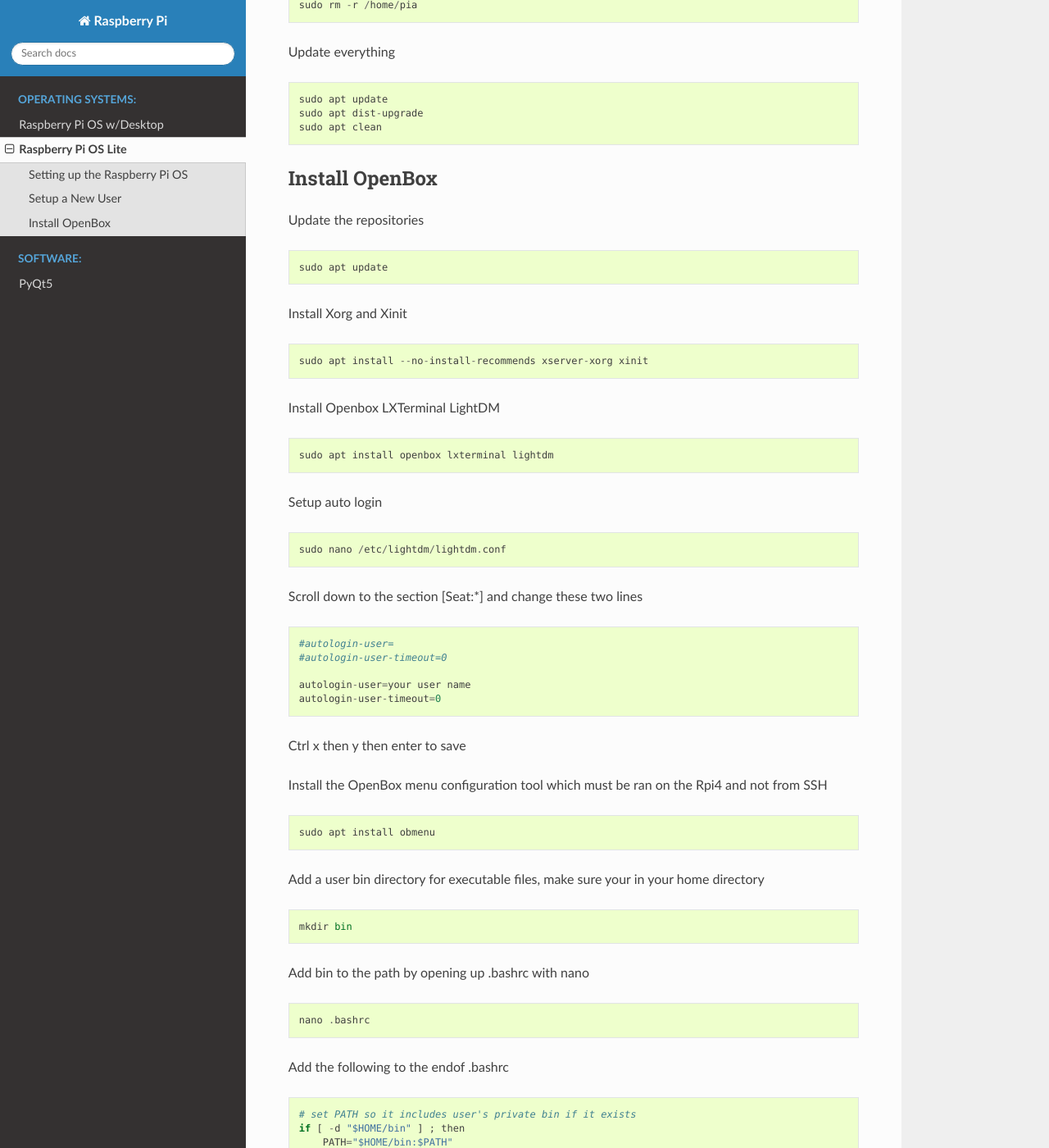
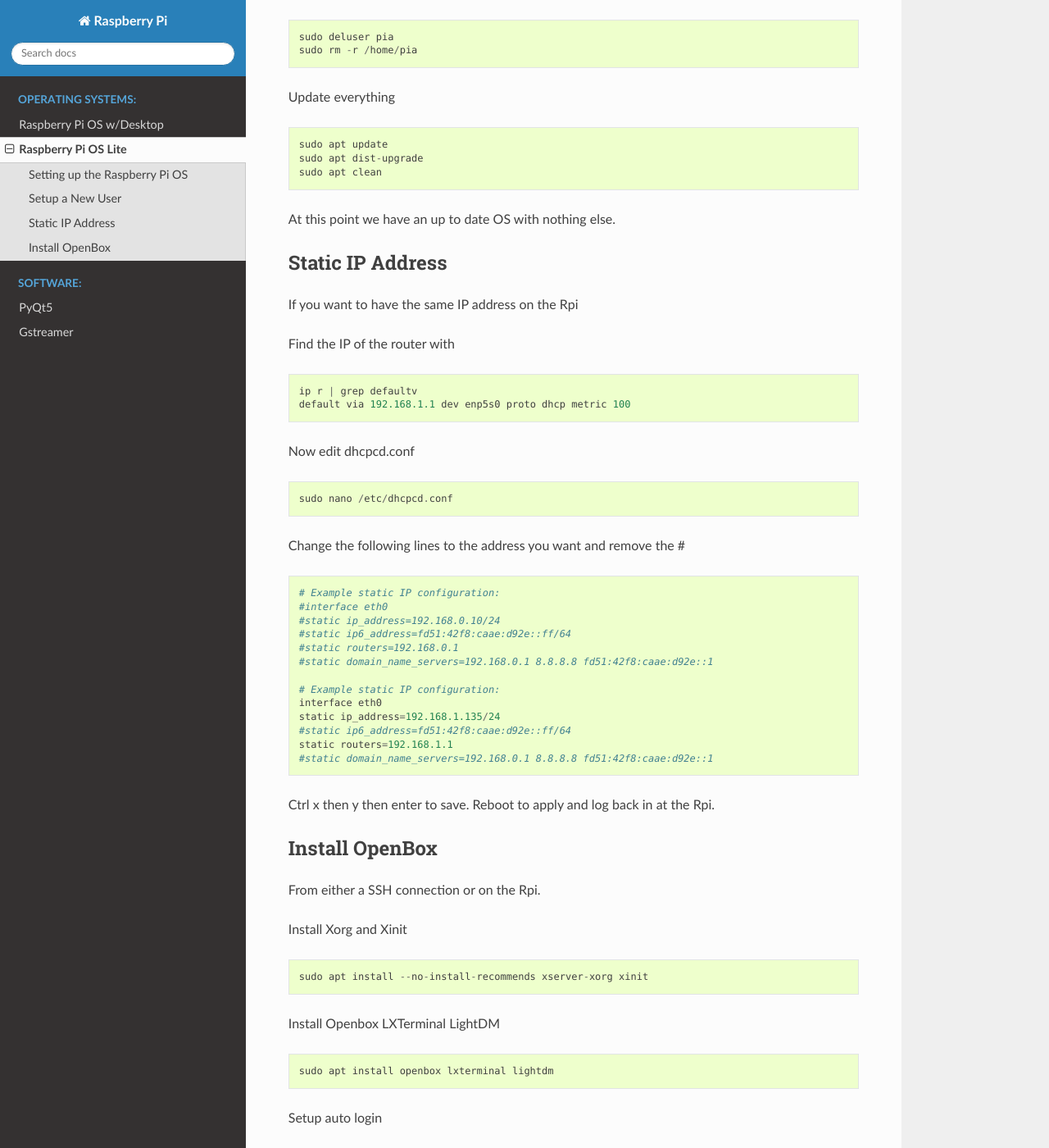
Before and after one commit to jethornton/rpi, a Sphinx documentation site: the page built from docs/source/lite-install.rst, in a window 1280 px wide and 1400 px high, scrolled down 2509 px. Shown: the whole window at 82% size. Built offline with Sphinx 7.4.7 and the Read the Docs theme 2.0.0, drawn with Linux system fonts in a browser that asks for light colours; some of the changed text lies outside the part shown.

Commit message:
add content

```diff
--- a/docs/source/index.rst
+++ b/docs/source/index.rst
@@ -18,6 +18,7 @@
    :caption: Software:
 
    pyqt5
+   gstreamer
 
 Indices and tables
 ==================
--- a/docs/source/lite-install.rst
+++ b/docs/source/lite-install.rst
@@ -10,7 +10,8 @@
 
 Insert the SD card and connect a mouse, keyboard and monitor to the Raspberry Pi
 and boot up. After the screen stops scrolling you will need to log in. The user
-name is `pi` and the password is `raspberry`.
+name is `pi` and the password is `raspberry`. At this point you have an
+Operating System (OS) but nothing else.
 
 Setting up the Raspberry Pi OS
 ------------------------------
@@ -24,13 +25,16 @@
 menus and the spacebar to select options. The following are for the US, adjust
 as needed for your country.
 
+2 Network Options
+  * Hostname set the name you want to be visible on the LAN
+
 1 Localisation Options
   * Change Locale to `en_US ISO8859-1` tab to Ok and press Enter
   * Default Locale `en_US` tab to Ok and press Enter
 
-2 Time Zone select US then your time zone.
+  * Time Zone, Select US then your time zone.
 
-3 Change WLAN Country to your US
+  * Change WLAN Country to US
 
 4 Interfacing Options Enable the following
   * SSH
@@ -44,10 +48,13 @@
 Setup a New User
 ----------------
 
+At the Rpi log in as user pi with the password raspberry
+
+
 If you have another PC connected to a LAN you can now work from that PC via SSH.
-If not then you will have to do this on the Rpi.
+At the Rpi type in `ifconfig` to find out the IP address of the Rpi.
 
-Log in as user pi with the password raspberry
+If not using SSH then you will have to do this on the Rpi.
 ::
 
   ssh pi@192.168.n.nnn replace n's with your Rpi's address
@@ -67,7 +74,7 @@
 
 On the Rpi log in as pia with your password
 
-If your doing this from another PC ssh back in as pia
+If your doing this from another PC on the LAN ssh back in as pia
 ::
 
   ssh pia@192.168.n.nnn
@@ -116,13 +123,47 @@
   sudo apt dist-upgrade
   sudo apt clean
 
+At this point we have an up to date OS with nothing else.
+
+Static IP Address
+-----------------
+
+If you want to have the same IP address on the Rpi
+
+Find the IP of the router with
+::
+
+  ip r | grep defaultv
+  default via 192.168.1.1 dev enp5s0 proto dhcp metric 100
+
+Now edit dhcpcd.conf
+::
+
+  sudo nano /etc/dhcpcd.conf
+
+Change the following lines to the address you want and remove the #
+::
+
+  # Example static IP configuration:
+  #interface eth0
+  #static ip_address=192.168.0.10/24
+  #static ip6_address=fd51:42f8:caae:d92e::ff/64
+  #static routers=192.168.0.1
+  #static domain_name_servers=192.168.0.1 8.8.8.8 fd51:42f8:caae:d92e::1
+
+  # Example static IP configuration:
+  interface eth0
+  static ip_address=192.168.1.135/24
+  #static ip6_address=fd51:42f8:caae:d92e::ff/64
+  static routers=192.168.1.1
+  #static domain_name_servers=192.168.0.1 8.8.8.8 fd51:42f8:caae:d92e::1
+
+Ctrl x then y then enter to save. Reboot to apply and log back in at the Rpi.
+
 Install OpenBox
 ---------------
 
-Update the repositories
-::
-
-  sudo apt update
+From either a SSH connection or on the Rpi.
 
 Install Xorg and Xinit
 ::
@@ -167,7 +208,7 @@
 
   nano .bashrc
 
-Add the following to the endof .bashrc
+Add the following to the end of .bashrc (right click then paste)
 ::
 
   # set PATH so it includes user's private bin if it exists
@@ -180,6 +221,8 @@
       PATH="$HOME/.local/bin:$PATH"
   fi
 
+Ctrl x then y then enter to save
+
 Finally reboot and the Rpi should log you in automaticly.
 ::
 
@@ -187,8 +230,8 @@
 
 After the reboot you will be at a completly blank screen if your logged in.
 
-Either open a terminal or SSH into the Rpi and test that you have the path set
-to include your bin directory. Look for /home/your name/bin.
+Right click in the Rpi to open a terminal and test that you have the path set
+to include your bin directory. Look for /home/your name/bin in the path
 ::
 
   echo $PATH
```
Also changed, not shown: docs/source/gstreamer.rst (added, +69 -0 lines).
